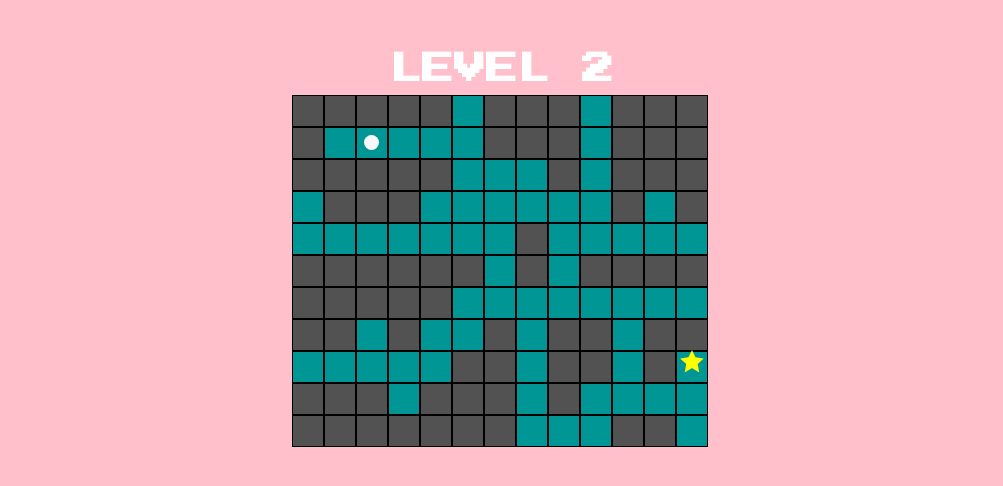
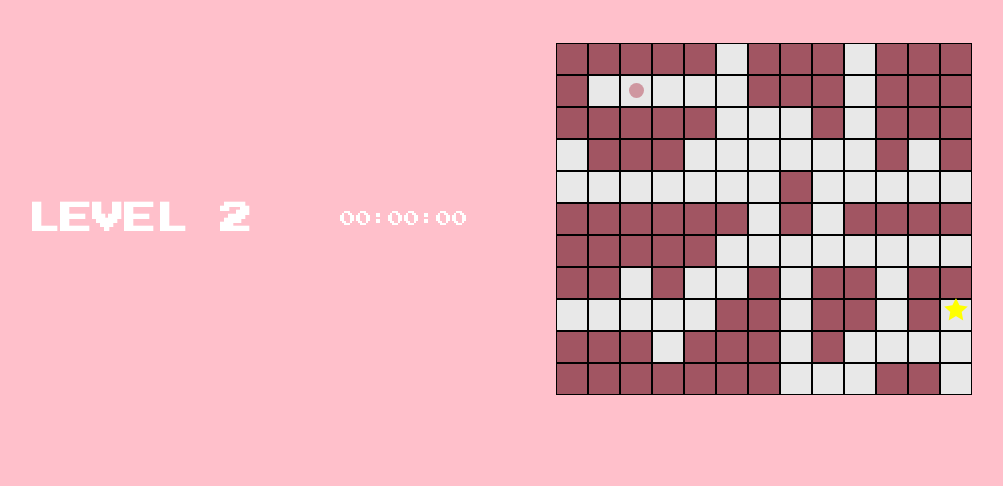
Before and after one commit to agkabongo/Maze, a plain HTML site: page level2.html in a window 1280 px wide. Shown: the whole page, without its empty margins (138-1141 px from the left). Drawn offline with Linux system fonts and the light colour scheme.

Commit message:
color changes

```diff
--- a/level2.html
+++ b/level2.html
@@ -11,6 +11,7 @@
 <body>
     <div class="container">
         <h1>LEVEL 2</h1>
+        <time>00:00:00</time>
         <div id="maze_container2"></div>
     </div>
 
--- a/maze.css
+++ b/maze.css
@@ -22,15 +22,13 @@ body {
 .container {
     margin: 1% auto;
     padding: 30px;
-    width: 45%;
+    width: 75%;
     display: flex;
-    flex-direction: column;
     color: white;
-    justify-content: center;
+    justify-content: space-between;
     align-items: center;
     font-family: 'Press Start 2P', cursive;
 }
-
 
 .container > h1 {
     margin: 10px 0;
@@ -90,7 +88,7 @@ a:hover {
     width: 15px;
     height: 15px;
     border-radius: 100%;
-    background-color: #f8f8f8;
+    background-color: #CF97A0;
 }
 
 .tresor {
--- a/maze2.js
+++ b/maze2.js
@@ -22,15 +22,15 @@ for (let sign of board) {
         boxes.className = "box"
         if (sign === '*') {
             boxes.classList.add('wall')
-            boxes.style.backgroundColor = "#535252"
+            boxes.style.backgroundColor = "#a15562"
         } else if (sign === '.') {
             boxes.classList.add('path')
-            boxes.style.backgroundColor = "rgb(0,150,150)";
+            boxes.style.backgroundColor = "#e8e8e8";
         } else if (sign === 'S') {
             let player = document.createElement("div")
             boxes.classList.add('path')
             player.className = 'player'
-            boxes.style.backgroundColor = "rgb(0,150,150)"
+            boxes.style.backgroundColor = "#e8e8e8"
             boxes.appendChild(player)
 
         } else if (sign === 'T') {
@@ -38,7 +38,7 @@ for (let sign of board) {
             boxes.classList.add('path', 'fin')
             tresor.className = 'tresor'
             tresor.innerHTML = "&#128970;"
-            boxes.style.backgroundColor = "rgb(0,150,150)";
+            boxes.style.backgroundColor = "#e8e8e8";
             boxes.appendChild(tresor)
         }
         document.getElementById('maze_container2').appendChild(boxes)
```
Also changed, not shown: level3.html (+1 -0 lines), maze1.js (+4 -4 lines), maze3.js (+4 -4 lines).
